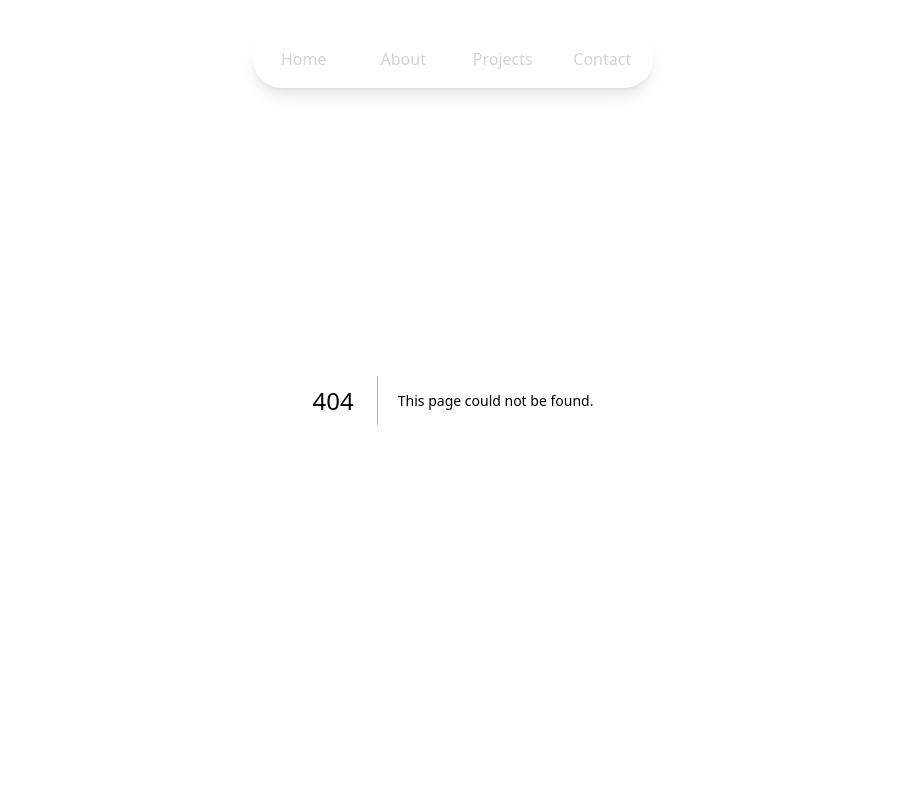
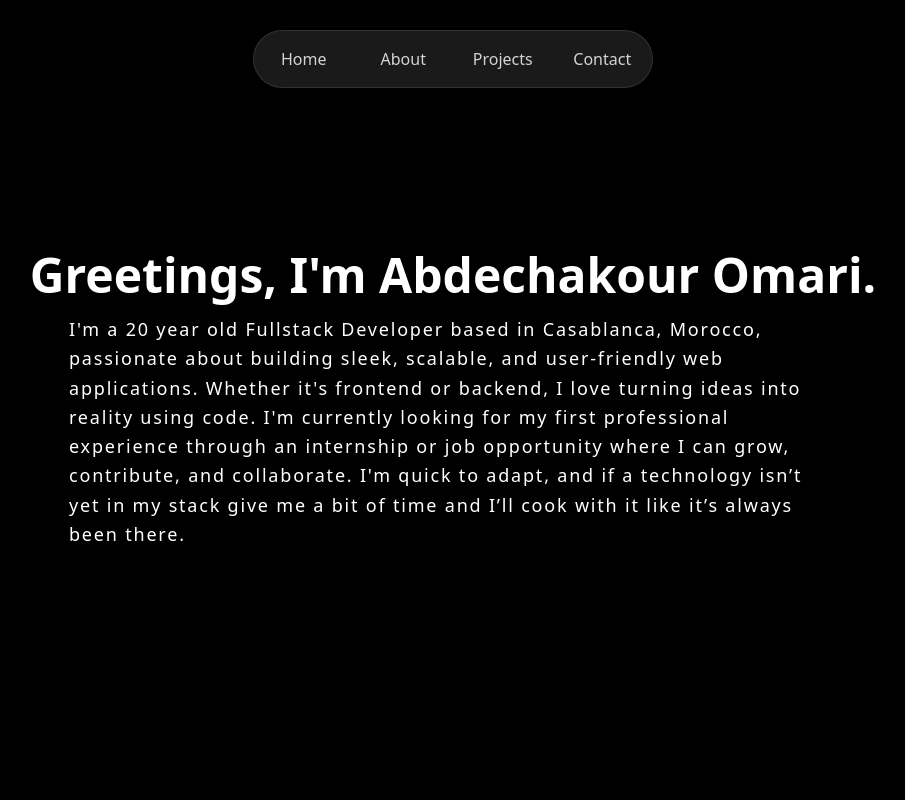
Before and after one commit to 4nglp/Potfolio, a Next.js app: page /about in a window 1280 px wide. Before the commit this address had no page. Shown: the top 800 px of the page, without its empty margins (187-1092 px from the left). Built offline with nearby package versions, Linux system fonts and the light colour scheme.

Commit message:
added the about page

```diff
--- /dev/null
+++ b/src/app/about/page.tsx
@@ -0,0 +1,26 @@
+/* eslint-disable react/no-unescaped-entities */
+import TechStack from "@/components/TechStack";
+
+const About = () => {
+  return (
+    <div>
+      <section className="min-h-screen flex flex-col justify-center items-center overflow-x-hidden text-center px-6">
+        <h1 className="font-bold text-5xl mb-4 text-left">
+          Greetings, I'm Abdechakour Omari.
+        </h1>
+        <p className="max-w-3xl font-light tracking-widest text-lg leading-relaxed text-left">
+          I'm a 20 year old Fullstack Developer based in Casablanca, Morocco,
+          passionate about building sleek, scalable, and user-friendly web
+          applications. Whether it's frontend or backend, I love turning ideas
+          into reality using code. I'm currently looking for my first
+          professional experience through an internship or job opportunity where
+          I can grow, contribute, and collaborate. I'm quick to adapt, and if a
+          technology isn’t yet in my stack give me a bit of time and I’ll cook
+          with it like it’s always been there.
+        </p>
+      </section>
+      <TechStack />
+    </div>
+  );
+};
+export default About;
```
